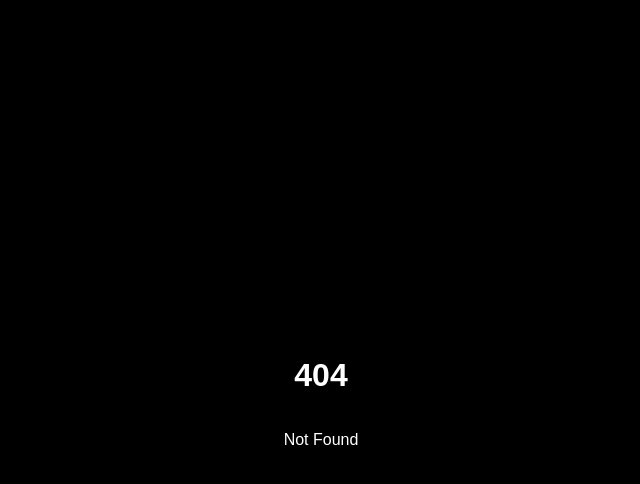
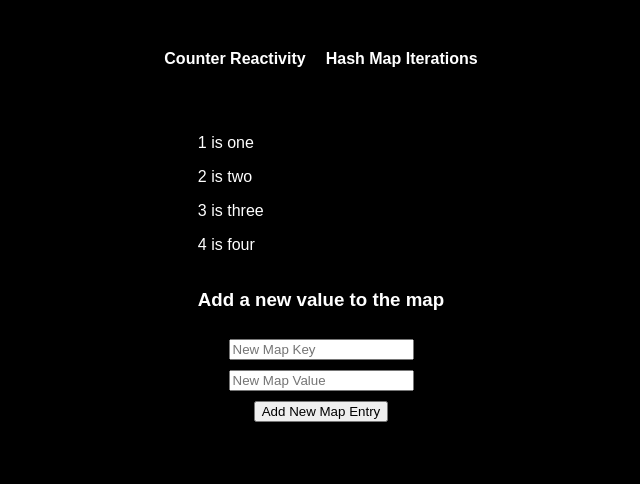
Before and after one commit to gaelzarco/svelte-mk1, a SvelteKit app: page /home in a window 1280 px wide. Before the commit this address had no page. Shown: the top 484 px of the page, without its empty margins (319-959 px from the left). Built offline with nearby package versions, Linux system fonts and the light colour scheme.

Commit message:
maps and forms

```diff
--- /dev/null
+++ b/src/components/CounterComponent.svelte
@@ -0,0 +1,5 @@
+<script lang='ts'>
+    export let currentVal: number;
+</script>
+
+<p>Current value is {currentVal}</p>
--- /dev/null
+++ b/src/components/NavBar.svelte
@@ -0,0 +1,25 @@
+<nav>
+    <a href="/">Counter Reactivity</a>
+    <a href="/home">Hash Map Iterations</a>
+</nav>
+
+<style>
+    nav {
+        display: flex;
+        flex-direction: row;
+        align-items: center;
+        margin: auto;
+        padding-block: 50px;
+    }
+
+    nav a {
+        margin: 0 10px;
+        text-decoration: none;
+        color: white;
+        font-weight: bold;
+    }
+
+    nav a:hover {
+        text-decoration: underline;
+    }
+</style>
--- a/src/routes/+layout.svelte
+++ b/src/routes/+layout.svelte
@@ -1,8 +1,10 @@
 <script>
 	import './styles.css';
+	import NavBar from '../components/NavBar.svelte'
 </script>
 
 <main class="app">
+	<NavBar />
 	<slot />
 </main>
 
@@ -10,11 +12,8 @@
 	.app {
 		display: flex;
 		flex-direction: column;
-		min-height: 100vh;
-		min-width: 100vw;
+		min-height: 100%;
+		min-width: 100%;
 		align-items: center;
-		justify-content: center;
-		justify-items: center;
-		text-align: center;
 	}
 </style>
--- a/src/routes/+page.svelte
+++ b/src/routes/+page.svelte
@@ -1,6 +1,7 @@
 <script lang="ts">
+	import CounterComponent from "../components/CounterComponent.svelte";
 	let countArr: Array<number> = [];
-	let count = 0;
+	let count: number = 0;
 
 	function increment() {
 		count += 1;
@@ -29,9 +30,18 @@
 			</p>
 		{/each}
 	</div>
+
+	<CounterComponent currentVal={count} />
 </section>
 
 <style>
+	section {
+		display: flex;
+		flex-direction: column;
+		justify-content: center;
+		align-items: center;
+	}
+
 	.flex-nums {
 		display: flex;
 		flex-direction: row;
--- /dev/null
+++ b/src/routes/home/+layout.svelte
@@ -0,0 +1,10 @@
+<div class="container">
+	<slot />
+</div>
+
+<style>
+    .container {
+        display: flex;
+        flex-direction: column;
+    }
+</style>
--- /dev/null
+++ b/src/routes/home/+page.svelte
@@ -0,0 +1,66 @@
+<script lang="ts">
+    let errMsg: string = ''
+    let map: {[key: string]: string} = {
+        '1': 'one',
+        '2': 'two',
+        '3': 'three',
+        '4': 'four'
+    }
+    let newMapEntry: {key: string, value: string} = {
+        key: '',
+        value: ''
+    }
+
+    function updateNewMapKey(): void {
+        errMsg = ''
+
+        if (newMapEntry.key === '') {
+            errMsg = 'Key cannot be empty'
+            return
+        } else if (newMapEntry.value === '') {
+            errMsg = 'Value cannot be empty'
+            return
+        }
+
+        map[newMapEntry.key] = newMapEntry.value
+    }
+</script>
+
+<section>
+    <p style="color: red;">{errMsg}</p>
+
+    {#each Object.keys(map) as key}
+        <p>{key} is {map[key]}</p>
+    {/each}
+
+    <form on:submit={updateNewMapKey}>
+        <h3>Add a new value to the map</h3>
+        <input
+            type='text'
+            placeholder="New Map Key"
+            on:change={e => newMapEntry.key = e.currentTarget.value}
+        />
+
+        <input
+            type='text'
+            placeholder="New Map Value"
+            on:change={e => newMapEntry.value = e.currentTarget.value}
+        />
+
+        <button type='submit'>Add New Map Entry</button>
+    </form>
+</section>
+
+<style>
+    form {
+        display: flex;
+        flex-direction: column;
+        justify-content: center;
+        align-items: center;
+        margin-top: 10px;
+    }
+
+    :is(form input, form button) {
+        margin-top: 10px;
+    }
+</style>
--- /dev/null
+++ b/src/routes/home/+page.ts
@@ -0,0 +1 @@
+export const prerender = true;
--- a/src/routes/styles.css
+++ b/src/routes/styles.css
@@ -1,7 +1,7 @@
 body {
-	background-color: rgb(0, 0, 0);
-	color: white;
-	padding: 0;
-	margin: 0;
-	font-family: Arial, sans-serif;
+    font-family: Arial, sans-serif;
+    background-color: black;
+    color: white;
+    margin: 0;
+    padding: 0;
 }
```
